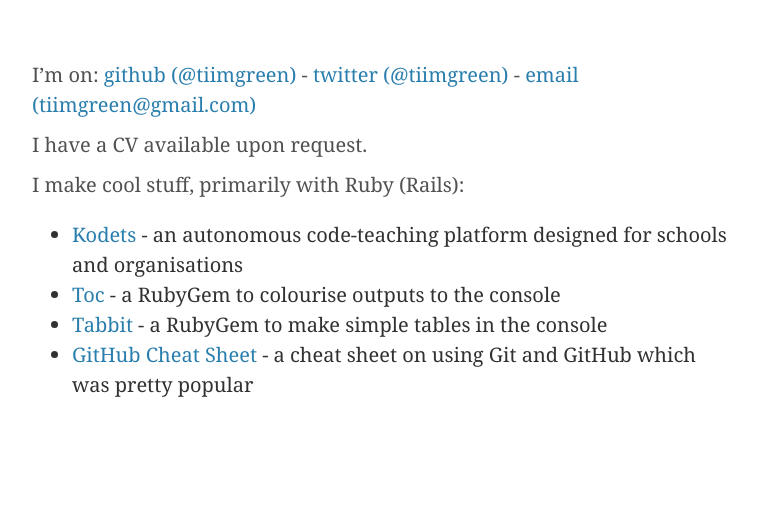
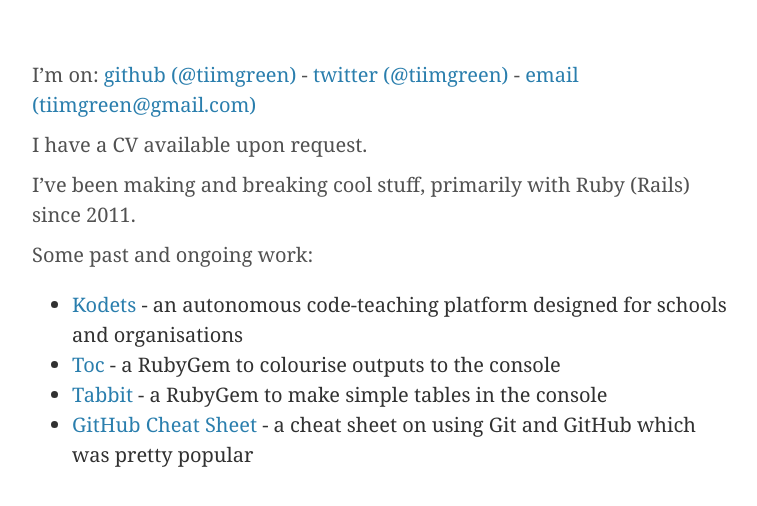
Before and after one commit to tiimgreen/tiimgreen.github.io, a Jekyll site: the page built from about.md, in a window 1280 px wide, cut to the strip 350-870 px from the top of the page. Shown: the top 506 px of the strip, without its empty margins (258-1015 px from the left). Built offline with Jekyll 4.4.1, drawn with Linux system fonts in a browser that asks for light colours; some web fonts are replaced; Markdown is read by kramdown in place of the engine named in the settings.

Commit message:
Update about page

```diff
--- a/about.md
+++ b/about.md
@@ -7,7 +7,9 @@
 
 I have a CV available upon request.
 
-I make cool stuff, primarily with Ruby (Rails):
+I've been making and breaking cool stuff, primarily with Ruby (Rails) since 2011.
+
+Some past and ongoing work:
 
 - [Kodets](http://kodets.com) - an autonomous code-teaching platform designed for schools and organisations
 - [Toc](http://tiimgreen.com/blog/colouring-output/) - a RubyGem to colourise outputs to the console
```
